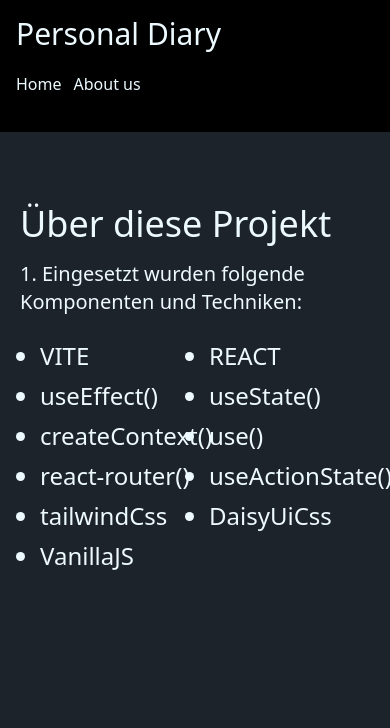
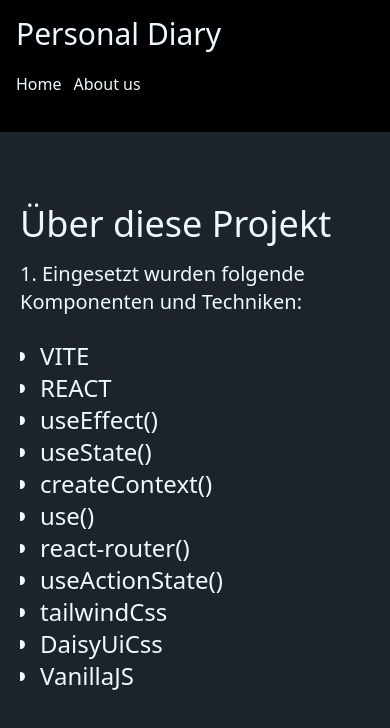
Before and after one commit to kaktusgarten/react-personal-diary-app, a React (Vite) app: page /about in a window 390 px wide. Shown: the top 728 px of the page. Built offline with nearby package versions, Linux system fonts and the light colour scheme.

Commit message:
CSS kram

```diff
--- a/src/pages/AboutPage.jsx
+++ b/src/pages/AboutPage.jsx
@@ -6,7 +6,7 @@ const AboutPage = () => {
       <h3 className="mb-6 text-xl">
         1. Eingesetzt wurden folgende Komponenten und Techniken:
       </h3>
-      <ul class="grid grid-cols-2 gap-2 list-disc pl-5 text-2xl">
+      <ul className="grid sm:grid-cols-2 sm:gap-2 list-disc pl-5 text-2xl overflow-auto">
         <li>VITE</li>
         <li>REACT</li>
         <li>useEffect()</li>
```
